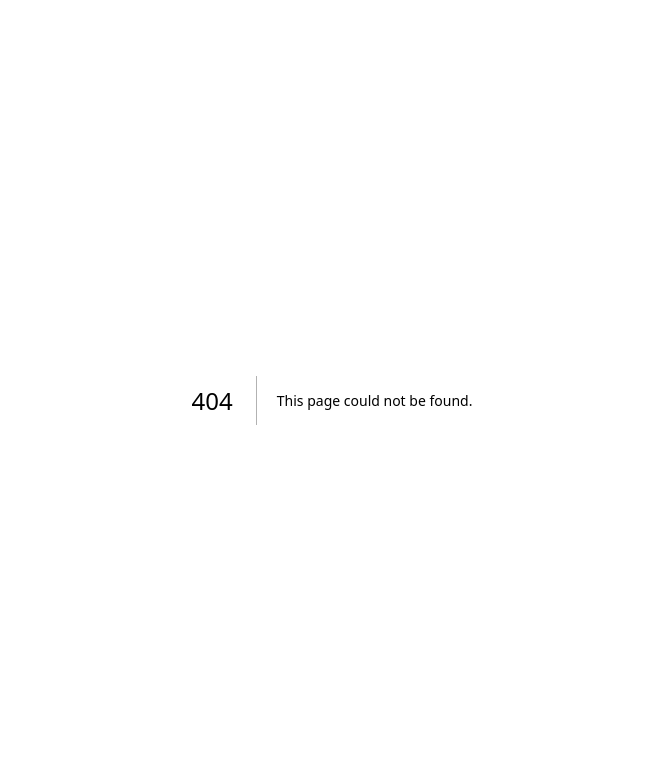
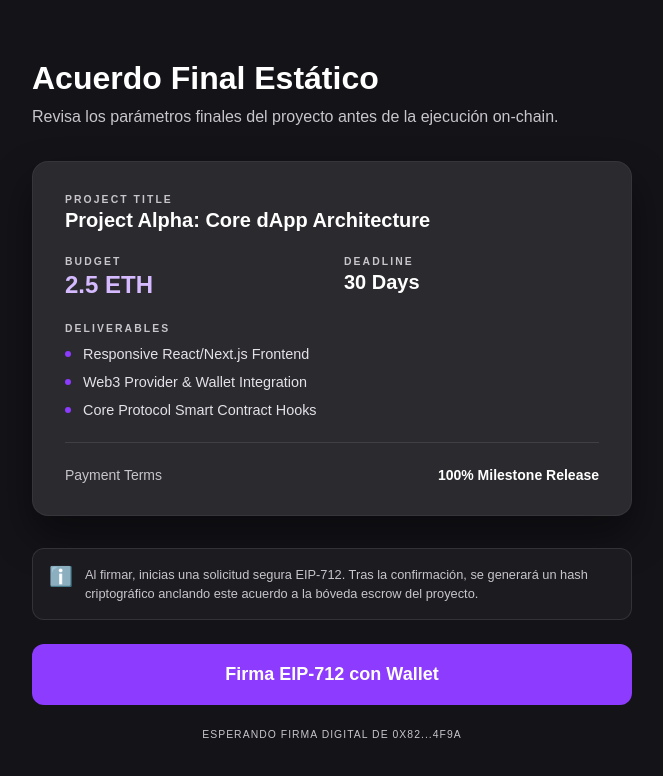
Before and after one commit to julietaruppertc/app_freelancer, a Next.js app: page /agreement in a window 1280 px wide. Before the commit this address had no page. Shown: the top 776 px of the page, without its empty margins (308-971 px from the left). Built offline with nearby package versions, Linux system fonts and the light colour scheme.

Commit message:
agregando pantalla contrato

```diff
--- /dev/null
+++ b/src/app/agreement/page.tsx
@@ -0,0 +1,278 @@
+"use client";
+
+import React, { useState } from "react";
+import styled from "styled-components";
+
+export default function AgreementScreen() {
+  const [isSigning, setIsSigning] = useState(false);
+  const [isSigned, setIsSigned] = useState(false);
+
+  const handleSign = () => {
+    setIsSigning(true);
+    // Simulamos el tiempo que tarda la wallet en abrirse y firmar
+    setTimeout(() => {
+      setIsSigning(false);
+      setIsSigned(true);
+    }, 2000);
+  };
+
+  return (
+    <PageContainer>
+      <ContentWrapper>
+        <Header>
+          <Title>Acuerdo Final Estático</Title>
+          <Subtitle>
+            Revisa los parámetros finales del proyecto antes de la ejecución on-chain.
+          </Subtitle>
+        </Header>
+
+        <AgreementCard>
+          <Section>
+            <Label>Project Title</Label>
+            <ProjectName>Project Alpha: Core dApp Architecture</ProjectName>
+          </Section>
+
+          <Grid>
+            <Section>
+              <Label>Budget</Label>
+              <HighlightValue>2.5 ETH</HighlightValue>
+            </Section>
+            <Section>
+              <Label>Deadline</Label>
+              <Value>30 Days</Value>
+            </Section>
+          </Grid>
+
+          <Section>
+            <Label>Deliverables</Label>
+            <List>
+              <ListItem><Bullet /> Responsive React/Next.js Frontend</ListItem>
+              <ListItem><Bullet /> Web3 Provider & Wallet Integration</ListItem>
+              <ListItem><Bullet /> Core Protocol Smart Contract Hooks</ListItem>
+            </List>
+          </Section>
+
+          <Footer>
+            <FooterText>Payment Terms</FooterText>
+            <FooterValue>100% Milestone Release</FooterValue>
+          </Footer>
+        </AgreementCard>
+
+        <ActionSection>
+          <InfoBox>
+            <InfoIcon>ℹ️</InfoIcon>
+            <InfoText>
+              Al firmar, inicias una solicitud segura EIP-712. Tras la confirmación, se generará un hash criptográfico anclando este acuerdo a la bóveda escrow del proyecto.
+            </InfoText>
+          </InfoBox>
+
+          <SignButton
+            onClick={handleSign}
+            disabled={isSigning || isSigned}
+            $isSigned={isSigned}
+          >
+            {isSigning ? "Abriendo Wallet..." : isSigned ? "✓ Acuerdo Firmado" : "Firma EIP-712 con Wallet"}
+          </SignButton>
+
+          <StatusText>
+            {isSigned
+              ? "Hash generado: 0x71C...3a9B"
+              : "Esperando firma digital de 0x82...4f9a"}
+          </StatusText>
+        </ActionSection>
+      </ContentWrapper>
+    </PageContainer>
+  );
+}
+
+// --- Styled Components ---
+
+const PageContainer = styled.main`
+  min-height: 100vh;
+  background-color: #131318;
+  color: #e4e1e8;
+  display: flex;
+  justify-content: center;
+  align-items: center;
+  padding: 40px 20px;
+  font-family: 'Manrope', sans-serif;
+`;
+
+const ContentWrapper = styled.div`
+  width: 100%;
+  max-width: 600px;
+  display: flex;
+  flex-direction: column;
+  gap: 32px;
+`;
+
+const Header = styled.header`
+  text-align: left;
+`;
+
+const Title = styled.h1`
+  font-size: 2rem;
+  font-weight: bold;
+  color: #ffffff;
+  margin: 0 0 8px 0;
+`;
+
+const Subtitle = styled.p`
+  color: #c8c5cb;
+  font-size: 1rem;
+  line-height: 1.5;
+  margin: 0;
+`;
+
+const AgreementCard = styled.article`
+  background-color: #2A2A2F;
+  border-radius: 16px;
+  padding: 32px;
+  border: 1px solid rgba(255, 255, 255, 0.05);
+  box-shadow: 0 20px 40px rgba(0, 0, 0, 0.4);
+  display: flex;
+  flex-direction: column;
+  gap: 24px;
+`;
+
+const Section = styled.div`
+  display: flex;
+  flex-direction: column;
+  gap: 4px;
+`;
+
+const Label = styled.label`
+  font-size: 0.65rem;
+  font-weight: bold;
+  color: #c8c5cb;
+  text-transform: uppercase;
+  letter-spacing: 0.2em;
+`;
+
+const ProjectName = styled.p`
+  font-size: 1.25rem;
+  font-weight: 600;
+  color: #ffffff;
+  margin: 0;
+`;
+
+const Grid = styled.div`
+  display: grid;
+  grid-template-columns: 1fr 1fr;
+  gap: 24px;
+`;
+
+const HighlightValue = styled.p`
+  font-size: 1.5rem;
+  font-weight: bold;
+  color: #d5baff; /* Secondary purple from your HTML */
+  margin: 0;
+`;
+
+const Value = styled.p`
+  font-size: 1.25rem;
+  font-weight: 600;
+  color: #ffffff;
+  margin: 0;
+`;
+
+const List = styled.ul`
+  list-style: none;
+  padding: 0;
+  margin: 8px 0 0 0;
+  display: flex;
+  flex-direction: column;
+  gap: 12px;
+`;
+
+const ListItem = styled.li`
+  display: flex;
+  align-items: center;
+  gap: 12px;
+  font-size: 0.9rem;
+  color: #e4e1e8;
+`;
+
+const Bullet = styled.span`
+  width: 6px;
+  height: 6px;
+  border-radius: 50%;
+  background-color: #8C3BFF;
+`;
+
+const Footer = styled.div`
+  border-top: 1px solid rgba(255, 255, 255, 0.1);
+  padding-top: 24px;
+  display: flex;
+  justify-content: space-between;
+  align-items: center;
+`;
+
+const FooterText = styled.span`
+  font-size: 0.875rem;
+  color: #c8c5cb;
+`;
+
+const FooterValue = styled.span`
+  font-size: 0.875rem;
+  font-weight: 600;
+  color: #ffffff;
+`;
+
+const ActionSection = styled.div`
+  display: flex;
+  flex-direction: column;
+  gap: 24px;
+`;
+
+const InfoBox = styled.div`
+  background-color: #1b1b20;
+  border: 1px solid rgba(255, 255, 255, 0.1);
+  border-radius: 12px;
+  padding: 16px;
+  display: flex;
+  gap: 12px;
+  align-items: flex-start;
+`;
+
+const InfoIcon = styled.span`
+  font-size: 1.2rem;
+`;
+
+const InfoText = styled.p`
+  font-size: 0.8rem;
+  color: #c8c5cb;
+  margin: 0;
+  line-height: 1.5;
+`;
+
+const SignButton = styled.button<{ $isSigned: boolean }>`
+  width: 100%;
+  background-color: ${(props) => (props.$isSigned ? '#53E489' : '#8C3BFF')};
+  color: ${(props) => (props.$isSigned ? '#00210d' : '#ffffff')};
+  font-size: 1.125rem;
+  font-weight: bold;
+  padding: 20px;
+  border-radius: 12px;
+  border: none;
+  cursor: ${(props) => (props.$isSigned ? 'default' : 'pointer')};
+  transition: all 0.3s ease;
+
+  &:hover {
+    background-color: ${(props) => (props.$isSigned ? '#53E489' : '#7000E3')};
+  }
+
+  &:disabled {
+    opacity: ${(props) => (props.$isSigned ? '1' : '0.7')};
+    cursor: not-allowed;
+  }
+`;
+
+const StatusText = styled.p`
+  text-align: center;
+  font-size: 0.65rem;
+  color: #c8c5cb;
+  text-transform: uppercase;
+  letter-spacing: 0.1em;
+  margin: 0;
+`;
```
